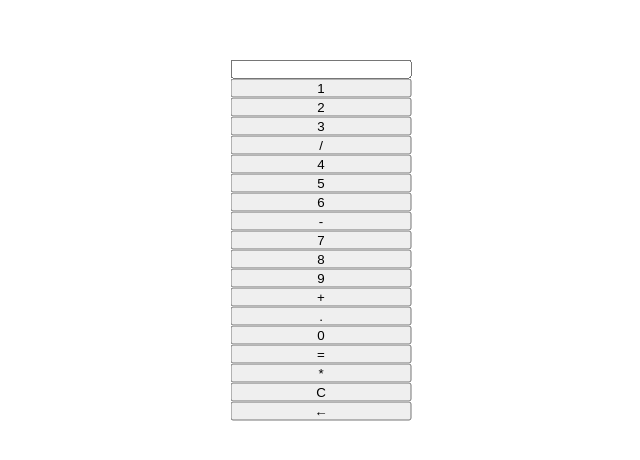
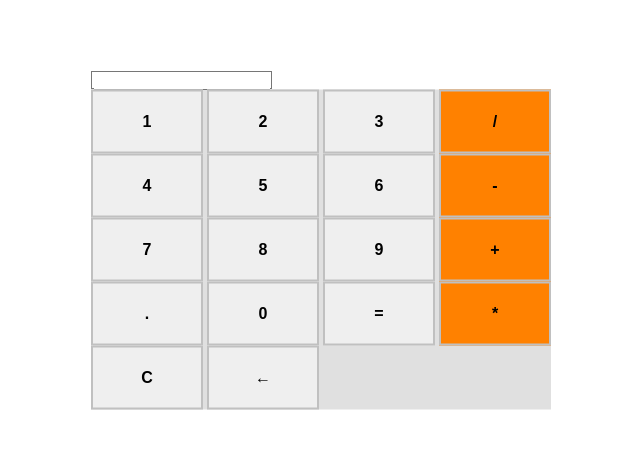
Before and after one commit to Ugboaja-Uchechi/js-calculator, a plain HTML site: page index.html in a window 1280 px wide. Shown: the part 160-620 px from the top of the page, without its empty margins (319-959 px from the left). Drawn offline with Linux system fonts and the light colour scheme.

Commit message:
Add background colour and increase font size

```diff
--- a/index.html
+++ b/index.html
@@ -10,6 +10,7 @@
 <body>
   <div class="container">
     <input type="text" id="result" value="">
+    <div class="bg-color">
       <div>
         <button class="button">1</button>
         <button class="button">2</button>
@@ -39,6 +40,7 @@
         <button class="button">&larr;</button>
       </div>
     </div>
+    </div>
 
   <script src="script.js"></script>
 </body>
--- a/style.css
+++ b/style.css
@@ -11,6 +11,19 @@
   transform: translate(-50%, -50%);
 }
 
+.bg-color {
+  background-color: #E0E0E0;
+}
+
 .button {
-  width: 100%;
+  width: 7rem;
+  height: 4rem;
+  font-size: 1em;
+  font-weight: 700;
+  /* background-color: #E0E0E0; */
+  border: 2px solid silver;
 }
+
+.button:nth-child(4) {
+  background-color: #ff8100;
+}
```
Lines whose indentation alone changed are shown as unchanged.
